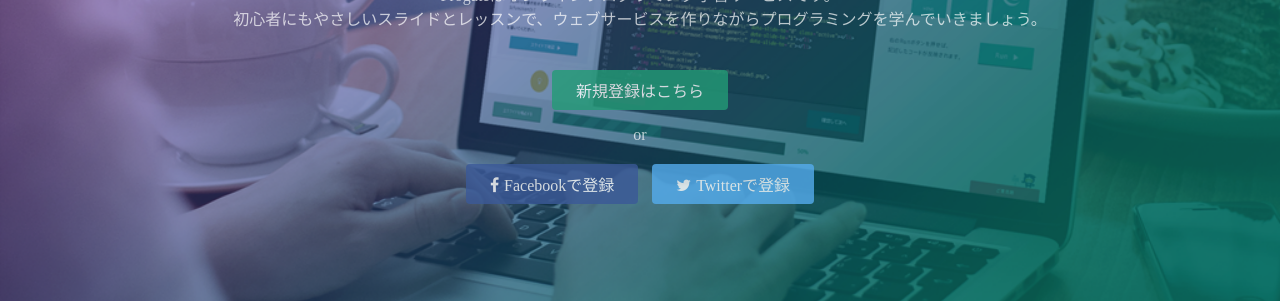
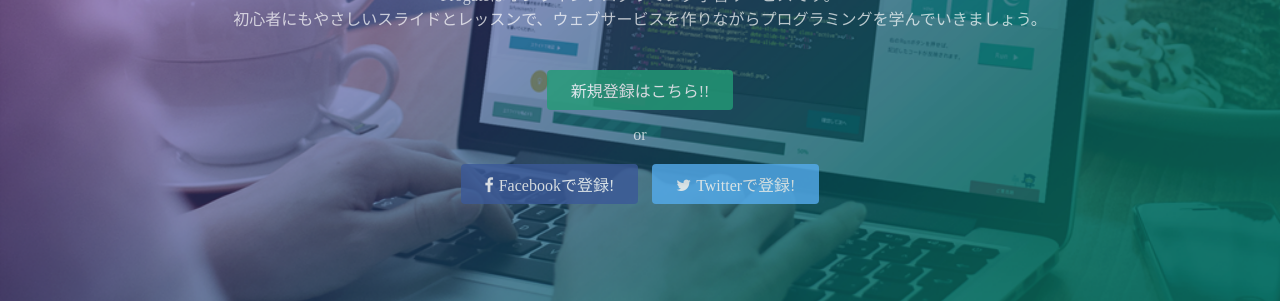
Before and after one commit to osusi-boy/susi-boy.github.io, a plain HTML site: page index.html in a window 1280 px wide. Shown: the part 362-663 px from the top of the page. Drawn offline with Linux system fonts and the light colour scheme.

Commit message:
Update index.html

```diff
--- a/index.html
+++ b/index.html
@@ -26,10 +26,10 @@
       <h1>LEARN TO CODE.<br>LEARN TO BE CREATIVE.</h1>
       <p>Progateはオンラインプログラミング学習サービスです。<br>初心者にもやさしいスライドとレッスンで、ウェブサービスを作りながらプログラミングを学んでいきましょう。</p>
       <div class="btn-wrapper">
-        <a href="#" class="btn signup">新規登録はこちら</a>
+        <a href="#" class="btn signup">新規登録はこちら!!</a>
         <p>or</p>
-        <a href="#" class="btn facebook"><span class="fa fa-facebook"></span>Facebookで登録</a>
-        <a href="#" class="btn twitter"><span class="fa fa-twitter"></span>Twitterで登録</a>
+        <a href="#" class="btn facebook"><span class="fa fa-facebook"></span>Facebookで登録!</a>
+        <a href="#" class="btn twitter"><span class="fa fa-twitter"></span>Twitterで登録!</a>
       </div>
     </div>
   </div>
```
